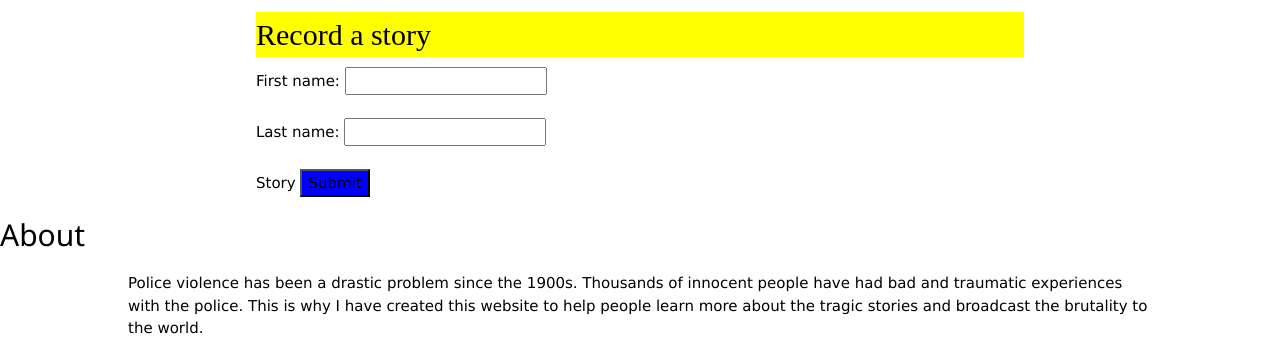
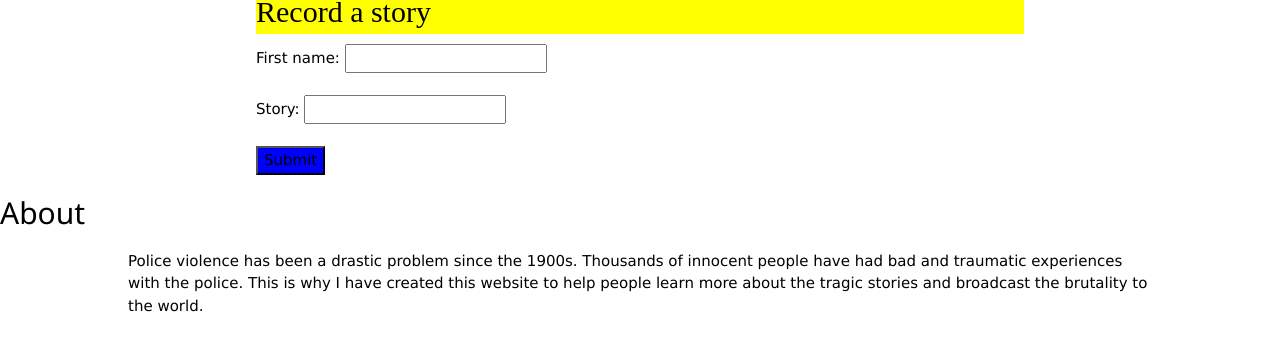
Before and after one commit to DZP2651/BlmStories, a plain HTML site: page index.html in a window 1280 px wide. Shown: the part 526-881 px from the top of the page. After the commit the page ends 858 px from the top, so only its background shows below. Drawn offline with Linux system fonts and the light colour scheme.

Commit message:
Update index.html

```diff
--- a/index.html
+++ b/index.html
@@ -7,7 +7,7 @@
     <link rel="stylesheet" href = "blm.css">
 </head>
 
-<>
+<body>
     <div class="w3-sidebar w3-bar-block w3-border-right" style="display:none" id="mySidebar">
         <button onclick="closeSideBar()" class="w3-bar-item w3-large">Close &times;</button>
         <button href = "#" class = "w3-bar-item w3-button" type="button" onclick="alert('Hi user! Scroll down to see the about page!')">About</button>
@@ -28,9 +28,8 @@
     <form style = "margin-left: 20%; margin-right: 20%;"action="/action_page.php">
         <label for="fname">First name:</label>
         <input type="text" id="fname" name="fname"><br><br>
-        <label for="lname">Last name:</label>
+        <label for="lname">Story:</label>
         <input type="text" id="lname" name="lname"><br><br>
-        <label for= "story">Story</label>
         <input style = "background-color: blue; size: 100;" type="submit" value="Submit">
     </form>
     <pre></pre>
```
